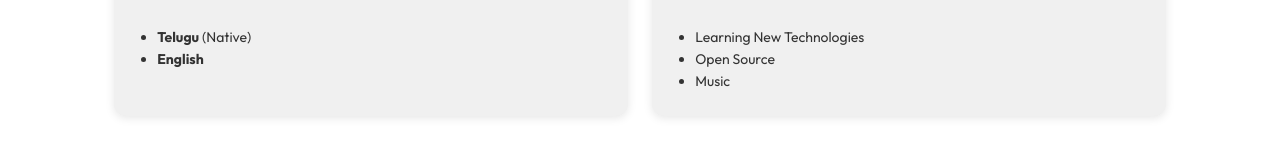
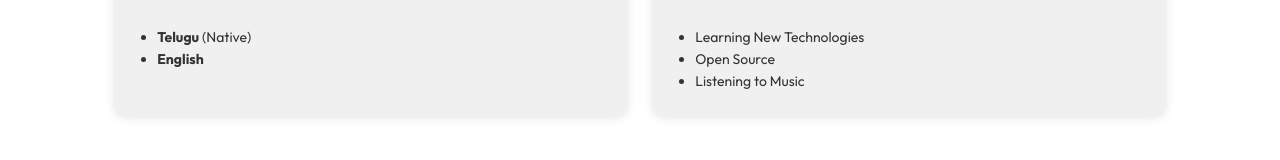
Before and after one commit to sathwikpedapati/portfolio, a React (Create React App) app: page / in a window 1280 px wide. Shown: the part 3580-3740 px from the top of the page. Built offline with nearby package versions, Linux system fonts and the light colour scheme.

Commit message:
Update Intersets.js

```diff
--- a/src/components/Intersets.js
+++ b/src/components/Intersets.js
@@ -68,7 +68,7 @@ const Interests = ({ theme }) => {
           <ul style={listStyle}>
             <li>Learning New Technologies</li>
             <li>Open Source</li>
-            <li>Music</li>
+            <li>Listening to Music</li>
           </ul>
         </Card>
       </div>
```
